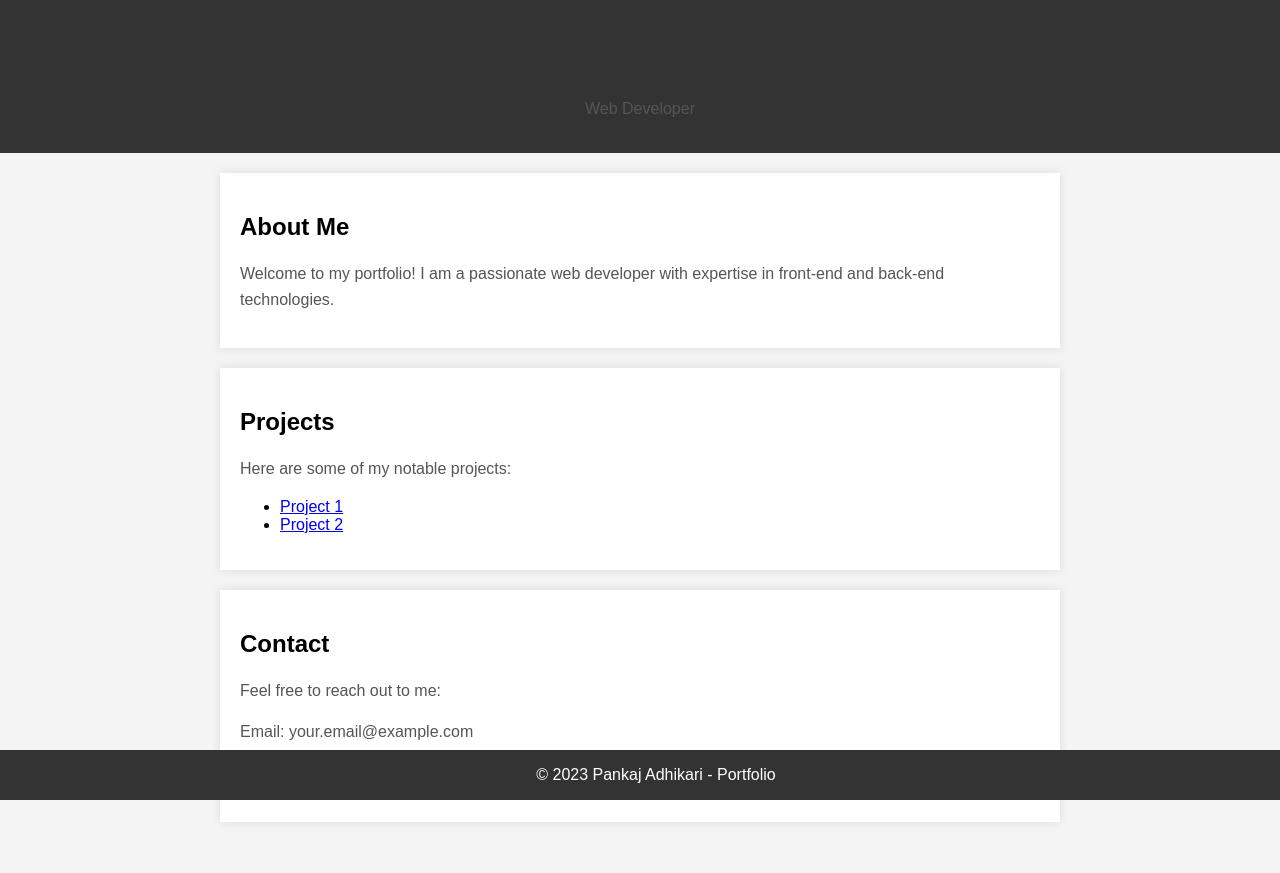
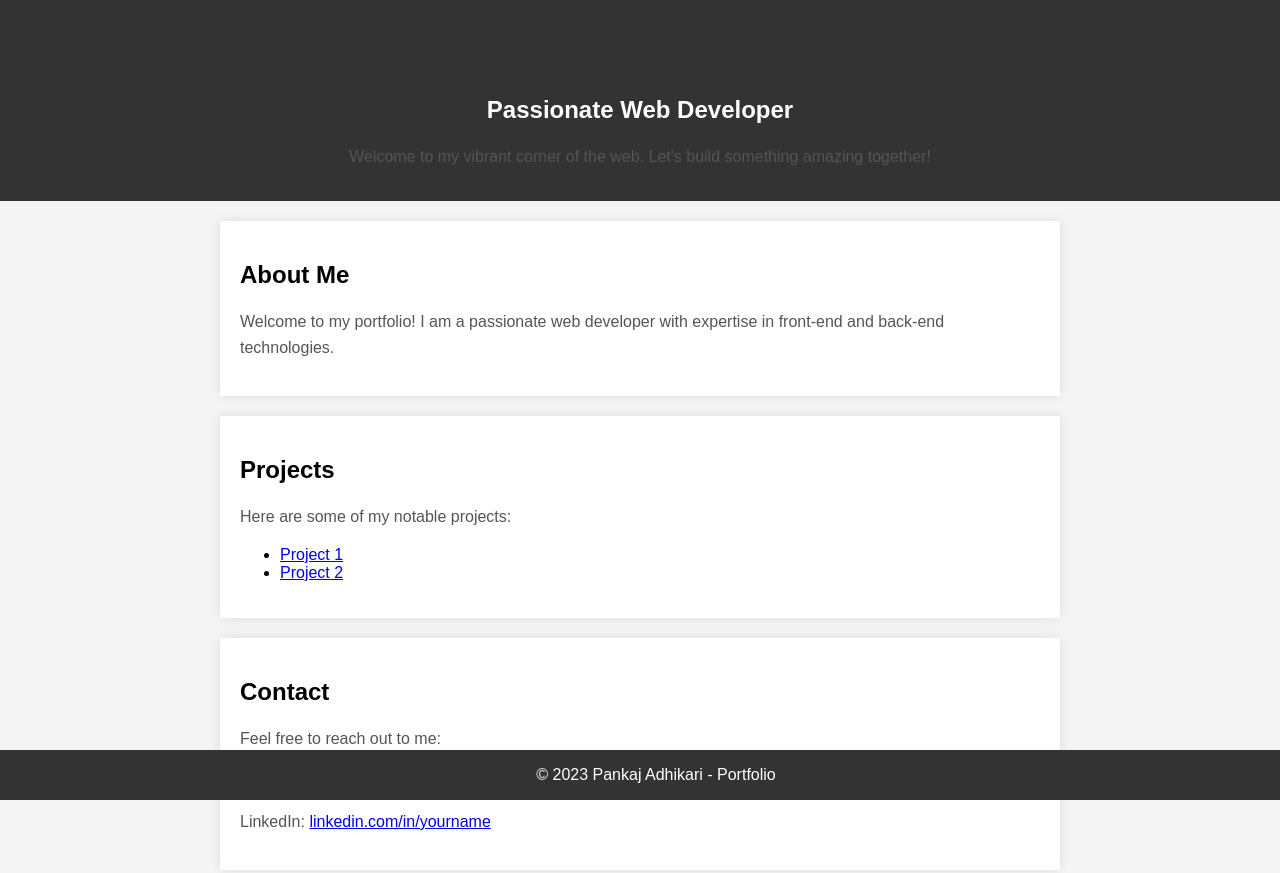
Before and after one commit to Pankaj809/firststaticwebsite, a website: page src/index.html in a window 1280 px wide. Before the commit the page ends 842 px from the top, so only its background shows below. Drawn offline with Linux system fonts and the light colour scheme.

Commit message:
Update index.html

```diff
--- a/src/index.html
+++ b/src/index.html
@@ -49,11 +49,11 @@
 </head>
 <body>
 
-    <header>
+       <header>
         <h1>Pankaj Adhikari</h1>
-        <p>Web Developer</p>
+        <h2>Passionate Web Developer</h2>
+        <p>Welcome to my vibrant corner of the web. Let's build something amazing together!</p>
     </header>
-
     <section>
         <h2>About Me</h2>
         <p>Welcome to my portfolio! I am a passionate web developer with expertise in front-end and back-end technologies.</p>
```
